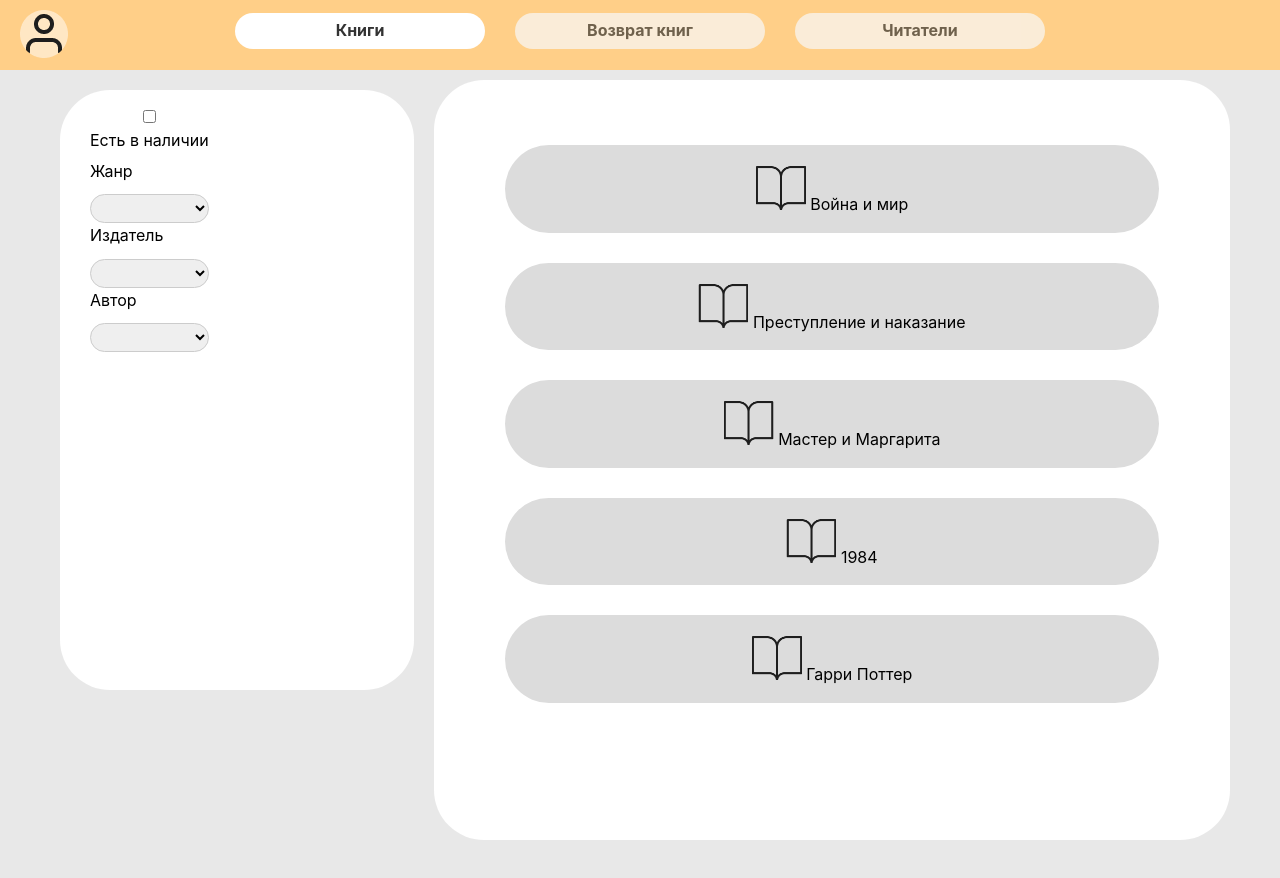
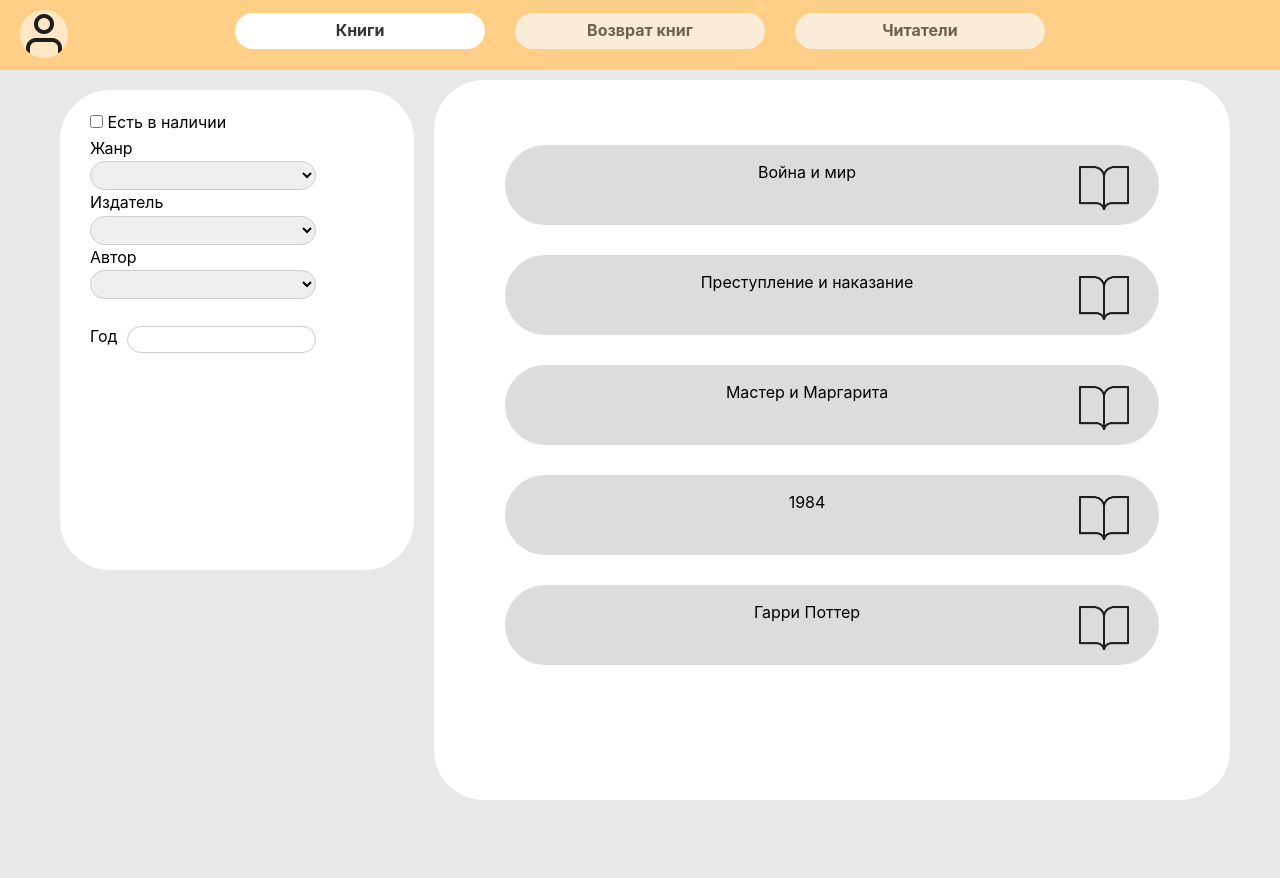
Before and after one commit to vsemprivet2727/TRPO, a website: page Frontend/Main.html in a window 1280 px wide. After the commit the page ends 850 px from the top, so only its background shows below. Drawn offline with Linux system fonts and the light colour scheme; no server answers.

Commit message:
fixed some visual issues

```diff
--- a/Frontend/Main.html
+++ b/Frontend/Main.html
@@ -43,6 +43,10 @@
                             <!-- Ну тут с бд подгрузка короче-->
                         </select>
                     </li>
+                    <li>
+                        <label for="input-year">Год</label>
+                        <input type="text" name="input-year" id="input-year" placeholder="">
+                    </li>
                 </ul>
             </div>
         <div class="scroll-box">
@@ -58,10 +62,10 @@
             <span class="close">&times;</span>
             <h2>Информация о книге</h2>
             <div id="modalContent">
-                <p><strong>Название:</strong> <span id="modalTitle">Война и мир</span></p>
-                <p><strong>Автор:</strong> <span id="modalAuthor">Лев Толстой</span></p>
-                <p><strong>Год:</strong> <span id="modalYear">1869</span></p>
-                <p><strong>Жанр:</strong> <span id="modalGenre">Роман</span></p>
+                <p><strong>Название:</strong> <span id="modalTitle"></span></p>
+                <p><strong>Автор:</strong> <span id="modalAuthor"></span></p>
+                <p><strong>Год:</strong> <span id="modalYear"></span></p>
+                <p><strong>Жанр:</strong> <span id="modalGenre"></span></p>
             </div>
         </div>
     </div>
--- a/Frontend/style.css
+++ b/Frontend/style.css
@@ -121,7 +121,7 @@ main {
 .scroll-box {
     list-style: none;
     width: 900px;
-    height: 95vh;
+    height: 90vh;
     overflow-y: auto;
     padding: 20px;
     scroll-behavior: smooth;
@@ -174,7 +174,7 @@ main {
     display: flex;
     list-style: none;
     width: 400px;
-    height: 600px;
+    height: 60vh;
     background-color: #ffffff;
     padding: 10px;
     border-radius: 50px;
@@ -193,12 +193,6 @@ main {
 .filter-box-item label {
     align-self: left;
     margin-bottom: 5px;
-}
-
-.filter-box-item li:has(label):not(:has(input[type="text"])):not(:has(textarea)) {
-    display: flex;
-    flex-direction: column;
-    gap: 5px;
 }
 
 .filter-box-item select {
@@ -254,6 +248,10 @@ main {
 .filter-box-item button.btn-primary {
     width: 100%;
     max-width: 200px;
+}
+
+.filter-box-item li:has(input[type="text"]) {
+    padding-top: 25px;
 }
 
 .modal {
--- a/backend/script.js
+++ b/backend/script.js
@@ -83,8 +83,9 @@ function loadTestBooks() {
         bookElement.className = 'scroll-box-item book-card';
         bookElement.innerHTML = `
             <li>
-                <img src="resources/Book open.png" alt="Книга">
+
                 <span class="item-label">${book.title}</span>
+                <img src="resources/Book open.png" alt="Книга" align="right">
             </li>
         `;
 
```
Also changed, not shown: Frontend/ReturnBooks.html (+1 -1 lines).
